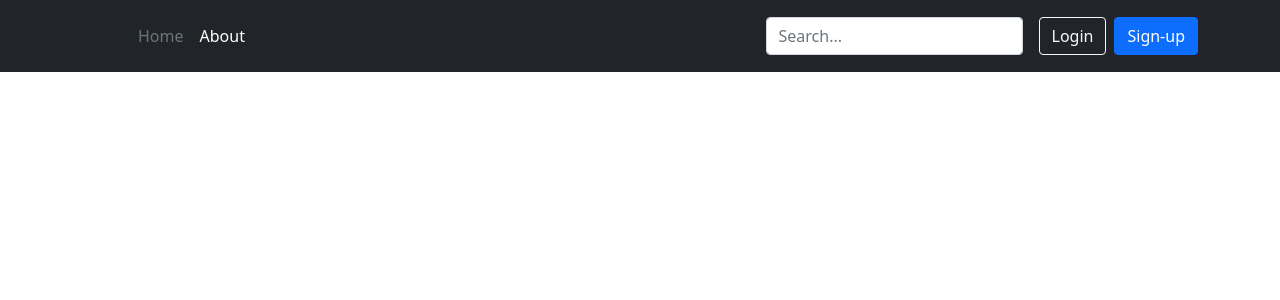
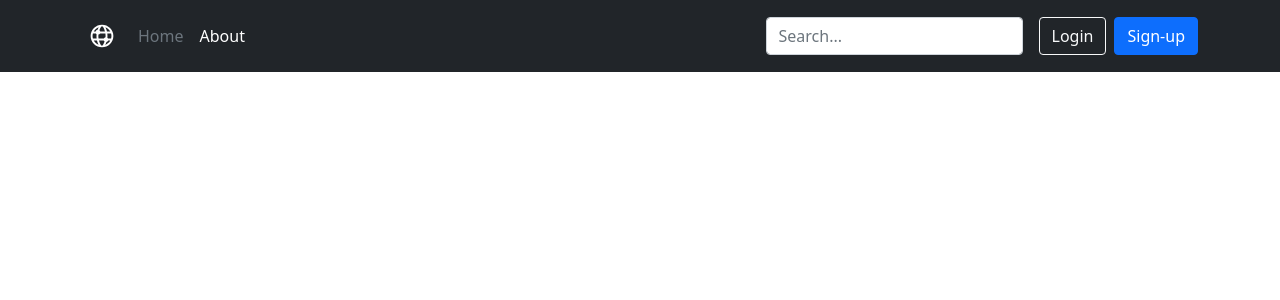
Before and after one commit to dvdfe/GROUPOMANIA, a Vue app in the folder front/: page / in a window 1280 px wide. Shown: the top 300 px of the page. Built offline with nearby package versions, Linux system fonts and the light colour scheme.

Commit message:
home page

```diff
--- a/front/src/App.vue
+++ b/front/src/App.vue
@@ -1,5 +1,5 @@
 <script>
-import LoginVue from "./components/login.vue"
+import LoginVue from "./components/Login.vue"
 import Navbar from "./components/Navbar.vue"
 
 export default{
@@ -7,7 +7,6 @@ export default{
     components: {
         LoginVue,
         Navbar,
-        Navbar
     }
 }
 </script>
--- /dev/null
+++ b/front/src/components/Card.vue
@@ -0,0 +1,23 @@
+<script>
+export default{
+    name: 'Card'
+}
+</script>
+
+<template>
+    <div class="card mb-3 m-auto">
+  <img src="https://picsum.photos/200/300" class="card-img-top" alt="...">
+  <div class="card-body">
+    <h5 class="card-title">Card title</h5>
+    <p class="card-text">This is a wider card with supporting text below as a natural lead-in to additional content. This content is a little bit longer.</p>
+    <p class="card-text"><small class="text-muted">Last updated 3 mins ago</small></p>
+  </div>
+</div>
+</template>
+
+<style>
+.card{
+    width: 30rem;
+    margin: auto;
+}
+</style>
--- /dev/null
+++ b/front/src/components/Logo.vue
@@ -0,0 +1,45 @@
+<script>
+export default {
+  name: "Logo",
+};
+</script>
+<template>
+  <svg
+    data-v-1084b650=""
+    xmlns="http://www.w3.org/2000/svg"
+    viewBox="0 0 300 300"
+  >
+    <!---->
+    <!---->
+    <rect
+      data-v-1084b650=""
+      fill="transparent"
+      x="0"
+      y="0"
+      width="300px"
+      height="300px"
+      class="logo-background-square"
+    ></rect>
+    <!---->
+    <!---->
+    <g
+      data-v-1084b650=""
+      id="640fb903-7c97-3a8b-d0a7-369102908d0a"
+      fill="white"
+      stroke="none"
+      transform="matrix(0.8499999999999999,0,0,0.8499999999999999,22.500006484985377,22.50005836486818)"
+    >
+      <svg xmlns="http://www.w3.org/2000/svg" viewBox="-205 207 100 100">
+        <switch>
+          <g>
+            <path
+              d="M-155 298.8c11.2 0 21.7-4.3 29.6-12.2 7.9-7.9 12.2-18.4 12.2-29.6 0-11.2-4.3-21.7-12.2-29.6-7.9-7.9-18.4-12.2-29.6-12.2s-21.7 4.3-29.6 12.2c-7.9 7.9-12.2 18.4-12.2 29.6 0 11.2 4.3 21.7 12.2 29.6 7.9 7.9 18.4 12.2 29.6 12.2zm2.4-7.1c-.8.1-1.6.1-2.4.1-1.1 0-2.2-.1-3.3-.2-3.6-5.6-6.3-11.6-7.9-17.9h17.7c.6 1.5 1.7 2.9 3 3.8-1.7 5-4.1 9.7-7.1 14.2zm9.5-2c1.9-3.5 3.4-7 4.6-10.7 2.9-.6 5.2-2.6 6.3-5.3h7.7c-4 7.3-10.7 13-18.6 16zm22.8-32.7c0 3.3-.5 6.5-1.3 9.6h-10.8c-.6-1.3-1.6-2.5-2.8-3.4.2-2.2.3-4.4.3-6.6 0-3.1-.2-6.2-.6-9.2h13.8c1 3 1.4 6.3 1.4 9.6zm-4.2-16.7h-12.2c-1.3-5.5-3.2-10.7-5.8-15.7 7.6 2.9 14 8.6 18 15.7zm-17.4 16.3c0 1.7-.1 3.4-.2 5.1-2.8.6-5.1 2.4-6.2 4.9h-19.3c-.4-3-.7-6.1-.7-9.1 0-1.9.1-3.8.3-5.7 2.6-.5 4.7-2.2 6-4.4h19.5c.4 3 .6 6.1.6 9.2zm-15.7-34.2c.9-.1 1.8-.1 2.6-.1 1 0 2 0 3 .1 3.6 5.6 6.3 11.6 7.9 17.9h-17.4c-.6-1.7-1.7-3.2-3.1-4.3 1.8-4.8 4.1-9.3 7-13.6zm-9.5 2c-1.7 3.2-3.2 6.6-4.4 10-3.1.6-5.6 2.9-6.6 5.8h-7.3c3.9-7.1 10.4-12.8 18.3-15.8zm-22.6 32.6c0-3.3.5-6.6 1.4-9.6h10.9c.6 1.1 1.5 2.1 2.5 2.9-.2 2.4-.4 4.8-.4 7.2 0 3.1.2 6.1.6 9.1h-13.6c-1-3.1-1.4-6.3-1.4-9.6zm16.2 16.6c1.3 5.4 3.2 10.7 5.8 15.7-7.6-3-13.9-8.6-17.8-15.7h12z"
+            ></path>
+          </g>
+        </switch>
+      </svg>
+    </g>
+  </svg>
+</template>
+<style>
+</style>
--- a/front/src/components/Navbar.vue
+++ b/front/src/components/Navbar.vue
@@ -1,15 +1,17 @@
 <script>
+import Logo from "./Logo.vue"
 export default {
-    name: 'Navbar'
+    name: 'Navbar',
+    components: {Logo},
 }
 </script>
 <template>
   <header class="p-3 bg-dark text-white">
     <div class="container">
       <div class="d-flex flex-wrap align-items-center justify-content-center justify-content-lg-start">
-        <a href="/" class="d-flex align-items-center mb-2 mb-lg-0 text-white text-decoration-none">
-          <svg class="bi me-2" width="40" height="32" role="img" aria-label="Bootstrap"><use xlink:href="#bootstrap"/></svg>
-        </a>
+        <router-link to="/" class="d-flex align-items-center mb-2 mb-lg-0 text-white text-decoration-none">
+        <Logo class="bi me-2" width="40" height="32" role="img" aria-label="Bootstrap"/>
+        </router-link>
 
         <ul class="nav col-12 col-lg-auto me-lg-auto mb-2 justify-content-center mb-md-0">
           <li><router-link to="/home" class="nav-link px-2 text-secondary">Home</router-link></li>
--- /dev/null
+++ b/front/src/components/Wall.vue
@@ -0,0 +1,39 @@
+<script>
+import Card from "./Card.vue"
+export default {
+  name: "Wall",
+  components: {
+      Card
+  }
+};
+</script>
+
+<template>
+  <h1>HOME PAGE</h1>
+  <div class="container-sm">
+    <div class="form-floating">
+      <div
+        contenteditable
+        class="form-control"
+        placeholder="Leave a comment here"
+        id="floatingTextarea"
+      ></div>
+      <label for="floatingTextarea">Comments</label>
+    </div>
+    <div class="d-flex">
+      <label for="file-input" class="btn btn-secondary mt-1">Add image</label>
+      <input id="file-input" type="file" />
+      <button type="button" class="btn btn-primary mt-1 ms-auto">Post</button>
+    </div>
+    <hr class="dropdown-divider mt-4">
+    <Card />
+    <Card />
+    <Card />
+  </div>
+</template>
+
+<style >
+input {
+  display: none;
+}
+</style>
--- a/front/src/main.js
+++ b/front/src/main.js
@@ -3,6 +3,7 @@ import BootstrapVue3 from 'bootstrap-vue-3'
 import {createRouter, createWebHistory} from 'vue-router'
 
 import App from './App.vue'
+import Wall from './components/Wall.vue'
 import Login from './components/Login.vue'
 
 import 'bootstrap/dist/css/bootstrap.css'
@@ -10,6 +11,7 @@ import 'bootstrap-vue-3/dist/bootstrap-vue-3.css'
 
 const routes = [
      {path: '/login', component: Login},
+     { path: '/home', component: Wall}
 ]
 const router = createRouter({history: createWebHistory(), routes})
 
```
Also changed, not shown: 1 other file (tests, documents, lock files or other folders).
